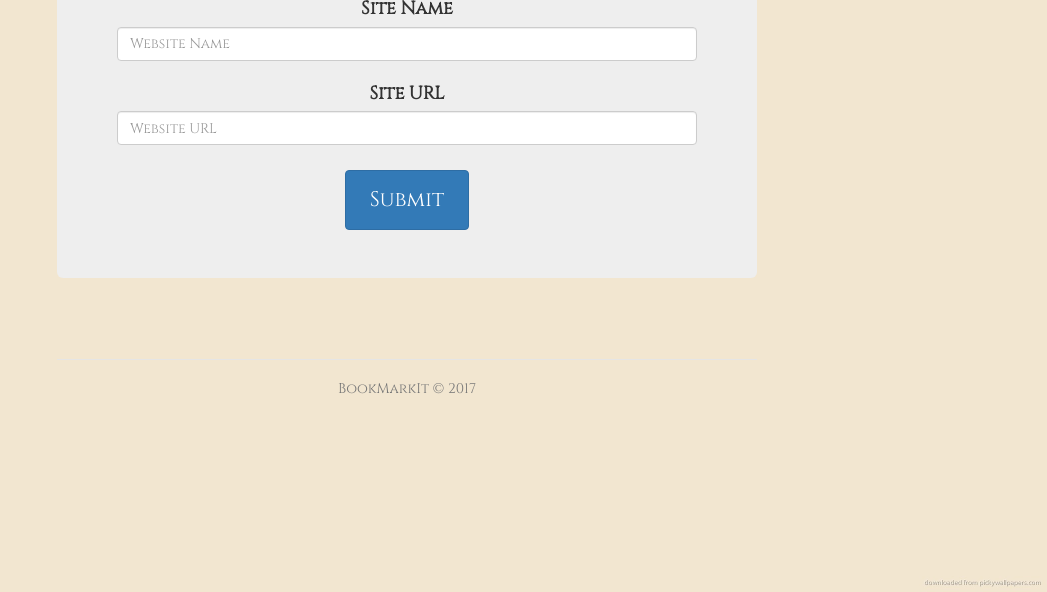
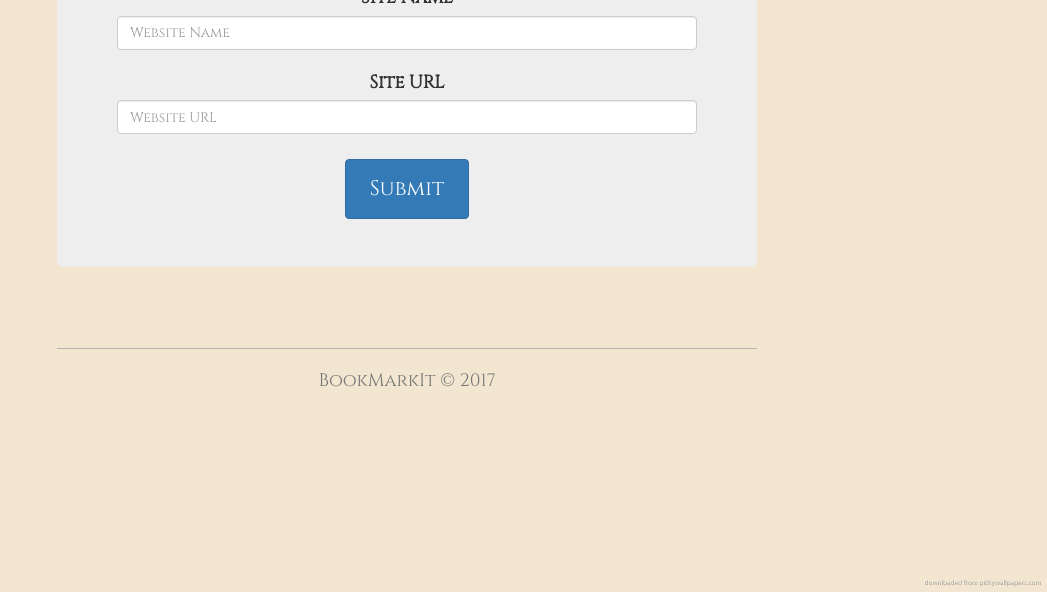
Before and after one commit to stickberry/BookMarkIt, a plain HTML site: page index.html in a window 1280 px wide. Shown: the part 208-800 px from the top of the page, without its empty margins (233-1280 px from the left). Drawn offline with nearby package versions, Linux system fonts and the light colour scheme.

Commit message:
Update style.css
Adjusted Aligning

```diff
--- a/style.css
+++ b/style.css
@@ -27,7 +27,6 @@
 .header {
 
   padding-bottom: 20px;
-  border-bottom: 1px solid #e5e5e5;
   font-family: 'Cinzel';
   text-align: center;
 }
@@ -44,9 +43,10 @@
 
   padding-top: 19px;
   color: #777;
-  border-top: 1px solid #e5e5e5;
+  border-top: 1px solid #bab2b2;
   font-family: 'Cinzel';
   text-align: center;
+  font-size: 18px;
 }
 
 @media (min-width: 768px) {
@@ -68,6 +68,7 @@
   text-align: center;
   border-bottom: 1px solid #e5e5e5;
   font-family: 'Cinzel';
+  margin-top: -10px;
 }
 
 .jumbotron .btn {
```
